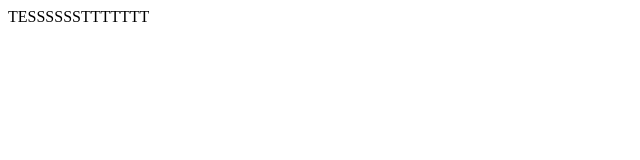
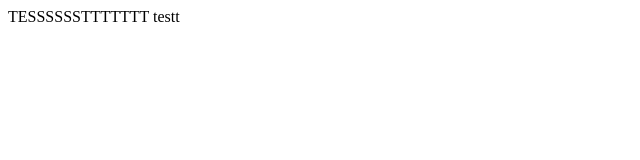
Before and after one commit to sh-dian/sh-dian.github.io, a plain HTML site: page index.html in a window 1280 px wide. Shown: the full height of the page, 0-640 px from the left. Drawn offline with Linux system fonts and the light colour scheme.

Commit message:
no message

```diff
--- a/index.html
+++ b/index.html
@@ -8,6 +8,6 @@
     <title>Document</title>
 </head>
 <body>
-    TESSSSSSTTTTTTT
+    TESSSSSSTTTTTTT testt
 </body>
 </html>
```
